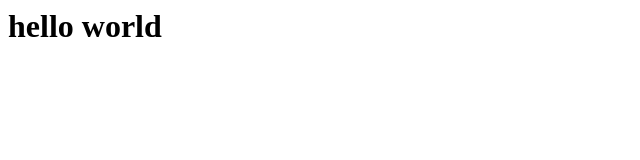
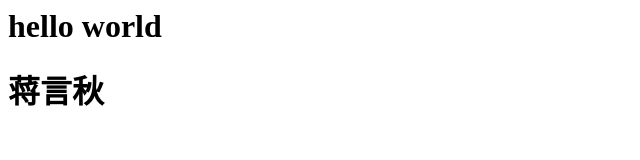
Before and after one commit to jiangjiaxing/jiangjiaxing.github.io, a plain HTML site: page index.html in a window 1280 px wide. Shown: the whole page, without its empty margins (0-640 px from the left). Drawn offline with Linux system fonts and the light colour scheme.

Commit message:
Update index.html

```diff
--- a/index.html
+++ b/index.html
@@ -1 +1,2 @@
 <h1>hello world</h1>
+<h1>蒋言秋</h1>
```
